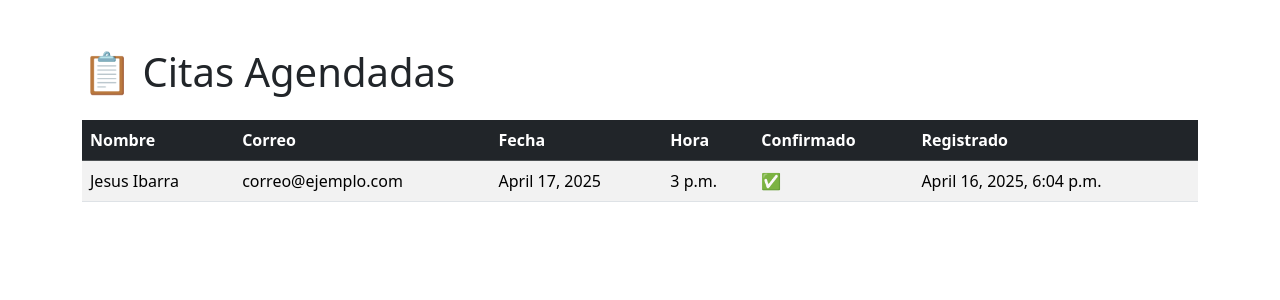
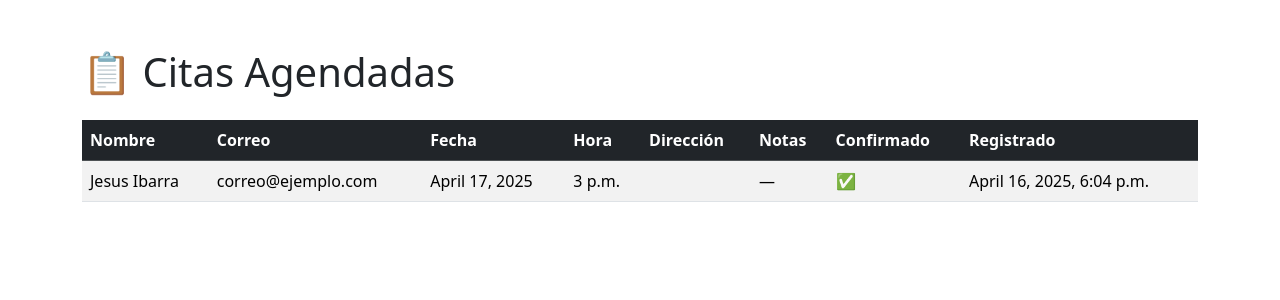
Before and after one commit to DISTinTheHouse/agendar-holistic, a Django app: page /dashboard/ in a window 1280 px wide. Shown: the top 300 px of the page. Run offline with Django 5.2, Linux system fonts and the light colour scheme; a user stored in the database is signed in; data comes from the database, SQL or seed files in the repository; both versions use the stored data as it was before the commit.

Commit message:
🔥 Clean slate: nueva base con modelo completo

```diff
--- a/agendador/models.py
+++ b/agendador/models.py
@@ -3,9 +3,12 @@ from django.db import models
 class Cita(models.Model):
     nombre = models.CharField(max_length=100)
     correo = models.EmailField()
-    telefono = models.CharField(max_length=20)
+    telefono = models.CharField(max_length=100, blank=True)  # puede ser dirección
     fecha = models.DateField()
     hora = models.TimeField()
+    uid = models.CharField(max_length=255, unique=True)  # para evitar duplicados
+    notas = models.TextField(blank=True)
+    direccion = models.TextField(blank=True)
     confirmado = models.BooleanField(default=False)
     creado_en = models.DateTimeField(auto_now_add=True)
 
--- a/agendador/templates/agendador/dashboard.html
+++ b/agendador/templates/agendador/dashboard.html
@@ -15,6 +15,8 @@
           <th>Correo</th>
           <th>Fecha</th>
           <th>Hora</th>
+          <th>Dirección</th>
+          <th>Notas</th>
           <th>Confirmado</th>
           <th>Registrado</th>
         </tr>
@@ -26,12 +28,14 @@
           <td>{{ cita.correo }}</td>
           <td>{{ cita.fecha }}</td>
           <td>{{ cita.hora }}</td>
+          <td>{{ cita.direccion }}</td>
+          <td>{{ cita.notas|default:"—" }}</td>
           <td>{{ cita.confirmado|yesno:"✅,❌" }}</td>
           <td>{{ cita.creado_en }}</td>
         </tr>
         {% empty %}
         <tr>
-          <td colspan="6" class="text-center">No hay citas registradas.</td>
+          <td colspan="8" class="text-center">No hay citas registradas.</td>
         </tr>
         {% endfor %}
       </tbody>
--- a/agendador/views.py
+++ b/agendador/views.py
@@ -54,31 +54,43 @@ def webhook_cal(request):
     if request.method == 'POST':
         try:
             data = json.loads(request.body)
-            payload = data.get('payload', {})
+            payload = data  # ya no necesitas .get('payload')
 
-            nombre = payload.get('name', 'Sin nombre')
-            correo = payload.get('email', '')
-            start_time = payload.get('start_time', '')  # Confirmamos que es snake_case
+            nombre = payload.get('responses', {}).get('name', {}).get('value', 'Sin nombre')
+            correo = payload.get('responses', {}).get('email', {}).get('value', '')
+            uid = payload.get('uid', '')
+            direccion = payload.get('location', '')
+            notas = payload.get('additionalNotes', '')
+            start_time = payload.get('startTime', '')
 
             logger.warning("Webhook recibido:\n%s", json.dumps(payload, indent=2))
 
-            if start_time:
-                fecha_obj = datetime.fromisoformat(start_time.replace('Z', '+00:00'))
-                fecha = fecha_obj.date()
-                hora = fecha_obj.time()
+            if not uid or not start_time:
+                return JsonResponse({'error': 'Faltan datos clave'}, status=400)
 
-                Cita.objects.create(
-                    nombre=nombre,
-                    correo=correo,
-                    telefono='-',  # No viene del payload default
-                    fecha=fecha,
-                    hora=hora,
-                    confirmado=True
-                )
-                logger.info("✅ Cita creada para %s", nombre)
-                return JsonResponse({'status': 'ok'}, status=200)
+            # Prevenir duplicados
+            if Cita.objects.filter(uid=uid).exists():
+                logger.info("⚠️ Cita ya registrada con UID: %s", uid)
+                return JsonResponse({'status': 'duplicado'}, status=200)
 
-            return JsonResponse({'error': 'start_time inválido'}, status=400)
+            fecha_obj = datetime.fromisoformat(start_time.replace('Z', '+00:00'))
+            fecha = fecha_obj.date()
+            hora = fecha_obj.time()
+
+            Cita.objects.create(
+                nombre=nombre,
+                correo=correo,
+                telefono=direccion,  # temporal, puedes separar luego
+                fecha=fecha,
+                hora=hora,
+                uid=uid,
+                notas=notas,
+                direccion=direccion,
+                confirmado=True
+            )
+
+            logger.info("✅ Cita creada correctamente para %s", nombre)
+            return JsonResponse({'status': 'ok'}, status=200)
 
         except Exception as e:
             logger.error("❌ Error en webhook: %s", str(e))
@@ -87,6 +99,7 @@ def webhook_cal(request):
     return JsonResponse({'error': 'Método no permitido'}, status=405)
 
 
+
 @login_required
 def dashboard_citas(request):
     citas = Cita.objects.order_by('-creado_en')
```
Also changed, not shown: agendador/migrations/0001_initial.py (deleted), agendador/migrations/__init__.py (deleted), db.sqlite3.
